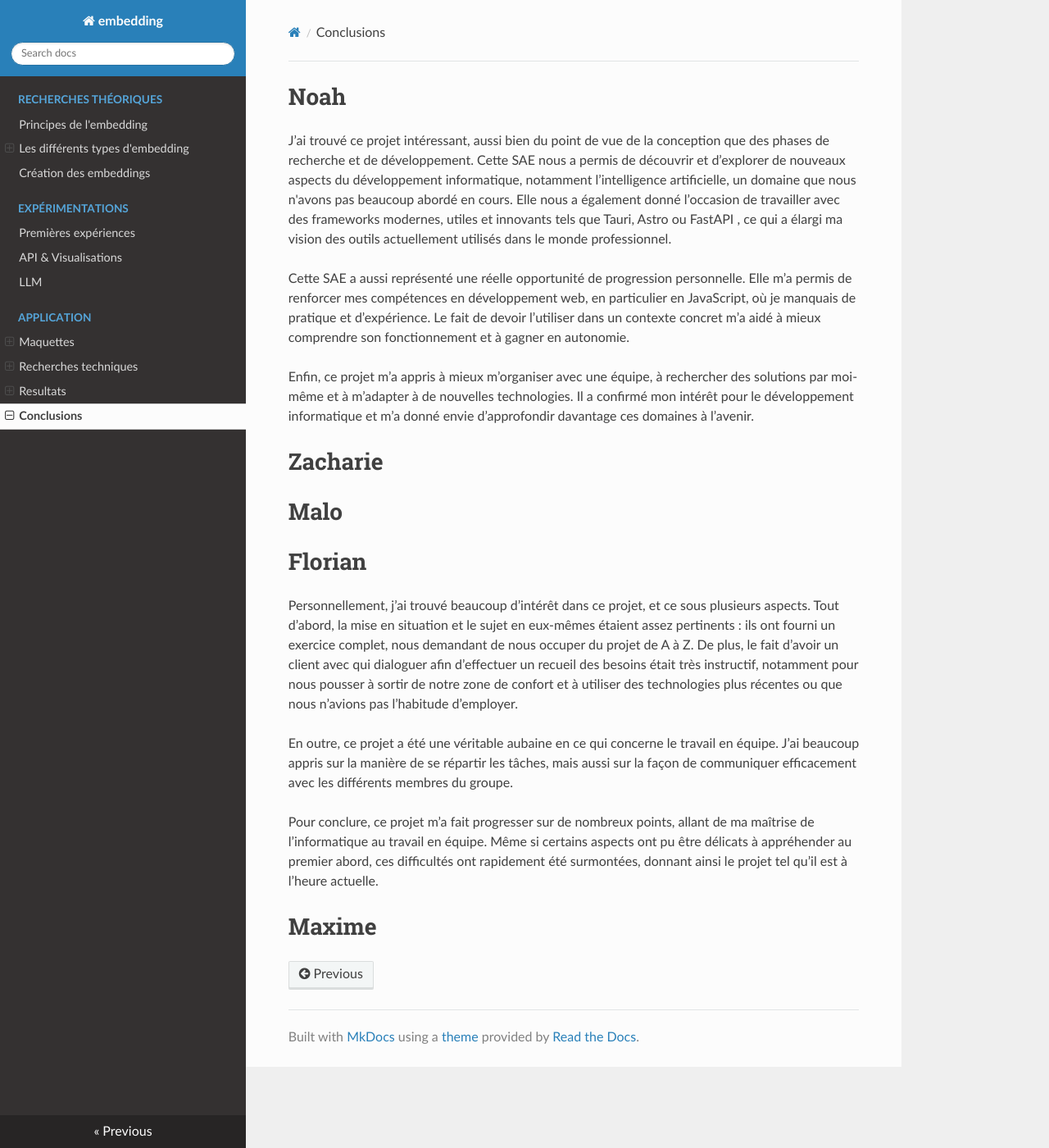
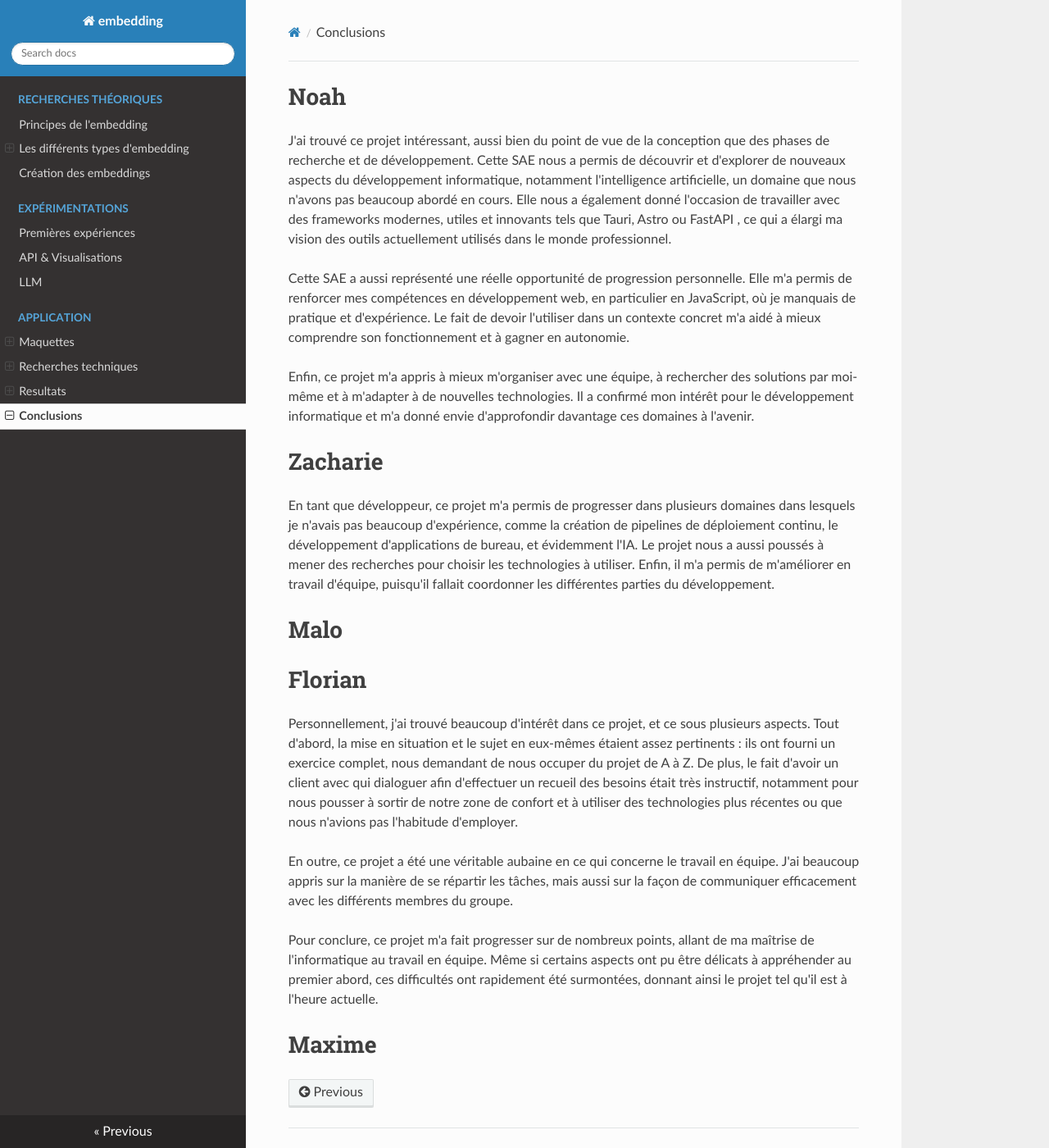
Before and after one commit to embeddings-but3-2025-AIpagnan/Mkdocs, an MkDocs documentation site: the page built from docs/conclusions_personnelles.md, in a window 1280 px wide and 1400 px high. Shown: the whole window at 82% size. Built offline with MkDocs 1.6.1, drawn with Linux system fonts in a browser that asks for light colours; nearby versions of some CDN libraries.

Commit message:
conclusion personelle

```diff
--- a/docs/conclusions_personnelles.md
+++ b/docs/conclusions_personnelles.md
@@ -1,21 +1,23 @@
 # Noah
 
-J’ai trouvé ce projet intéressant, aussi bien du point de vue de la conception que des phases de recherche et de développement. Cette SAE nous a permis de découvrir et d’explorer de nouveaux aspects du développement informatique, notamment l’intelligence artificielle, un domaine que nous n'avons pas beaucoup abordé en cours. Elle nous a également donné l’occasion de travailler avec des frameworks modernes, utiles et innovants tels que Tauri, Astro ou FastAPI , ce qui a élargi ma vision des outils actuellement utilisés dans le monde professionnel.
+J'ai trouvé ce projet intéressant, aussi bien du point de vue de la conception que des phases de recherche et de développement. Cette SAE nous a permis de découvrir et d'explorer de nouveaux aspects du développement informatique, notamment l'intelligence artificielle, un domaine que nous n'avons pas beaucoup abordé en cours. Elle nous a également donné l'occasion de travailler avec des frameworks modernes, utiles et innovants tels que Tauri, Astro ou FastAPI , ce qui a élargi ma vision des outils actuellement utilisés dans le monde professionnel.
 
-Cette SAE a aussi représenté une réelle opportunité de progression personnelle. Elle m’a permis de renforcer mes compétences en développement web, en particulier en JavaScript, où je manquais de pratique et d’expérience. Le fait de devoir l’utiliser dans un contexte concret m’a aidé à mieux comprendre son fonctionnement et à gagner en autonomie.
+Cette SAE a aussi représenté une réelle opportunité de progression personnelle. Elle m'a permis de renforcer mes compétences en développement web, en particulier en JavaScript, où je manquais de pratique et d'expérience. Le fait de devoir l'utiliser dans un contexte concret m'a aidé à mieux comprendre son fonctionnement et à gagner en autonomie.
 
-Enfin, ce projet m’a appris à mieux m’organiser avec une équipe, à rechercher des solutions par moi-même et à m’adapter à de nouvelles technologies. Il a confirmé mon intérêt pour le développement informatique et m’a donné envie d’approfondir davantage ces domaines à l’avenir.
+Enfin, ce projet m'a appris à mieux m'organiser avec une équipe, à rechercher des solutions par moi-même et à m'adapter à de nouvelles technologies. Il a confirmé mon intérêt pour le développement informatique et m'a donné envie d'approfondir davantage ces domaines à l'avenir.
 
 # Zacharie
+
+En tant que développeur, ce projet m'a permis de progresser dans plusieurs domaines dans lesquels je n'avais pas beaucoup d'expérience, comme la création de pipelines de déploiement continu, le développement d'applications de bureau, et évidemment l'IA. Le projet nous a aussi poussés à mener des recherches pour choisir les technologies à utiliser. Enfin, il m'a permis de m'améliorer en travail d'équipe, puisqu'il fallait coordonner les différentes parties du développement.
 
 # Malo
 
 # Florian
 
-Personnellement, j’ai trouvé beaucoup d’intérêt dans ce projet, et ce sous plusieurs aspects. Tout d’abord, la mise en situation et le sujet en eux-mêmes étaient assez pertinents : ils ont fourni un exercice complet, nous demandant de nous occuper du projet de A à Z. De plus, le fait d’avoir un client avec qui dialoguer afin d’effectuer un recueil des besoins était très instructif, notamment pour nous pousser à sortir de notre zone de confort et à utiliser des technologies plus récentes ou que nous n’avions pas l’habitude d’employer.
+Personnellement, j'ai trouvé beaucoup d'intérêt dans ce projet, et ce sous plusieurs aspects. Tout d'abord, la mise en situation et le sujet en eux-mêmes étaient assez pertinents : ils ont fourni un exercice complet, nous demandant de nous occuper du projet de A à Z. De plus, le fait d'avoir un client avec qui dialoguer afin d'effectuer un recueil des besoins était très instructif, notamment pour nous pousser à sortir de notre zone de confort et à utiliser des technologies plus récentes ou que nous n'avions pas l'habitude d'employer.
 
-En outre, ce projet a été une véritable aubaine en ce qui concerne le travail en équipe. J’ai beaucoup appris sur la manière de se répartir les tâches, mais aussi sur la façon de communiquer efficacement avec les différents membres du groupe.
+En outre, ce projet a été une véritable aubaine en ce qui concerne le travail en équipe. J'ai beaucoup appris sur la manière de se répartir les tâches, mais aussi sur la façon de communiquer efficacement avec les différents membres du groupe.
 
-Pour conclure, ce projet m’a fait progresser sur de nombreux points, allant de ma maîtrise de l’informatique au travail en équipe. Même si certains aspects ont pu être délicats à appréhender au premier abord, ces difficultés ont rapidement été surmontées, donnant ainsi le projet tel qu’il est à l’heure actuelle.
+Pour conclure, ce projet m'a fait progresser sur de nombreux points, allant de ma maîtrise de l'informatique au travail en équipe. Même si certains aspects ont pu être délicats à appréhender au premier abord, ces difficultés ont rapidement été surmontées, donnant ainsi le projet tel qu'il est à l'heure actuelle.
 
 # Maxime
```
